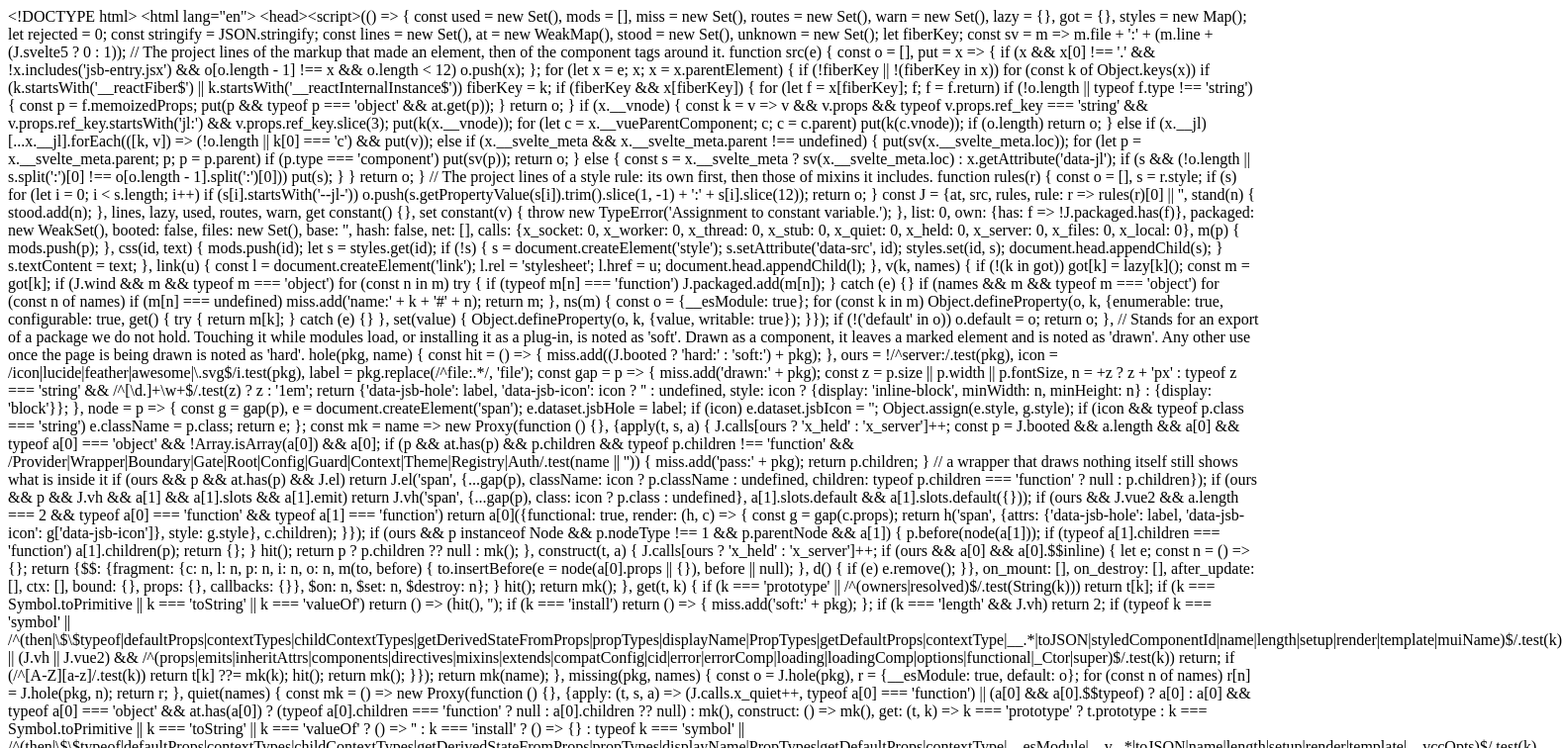
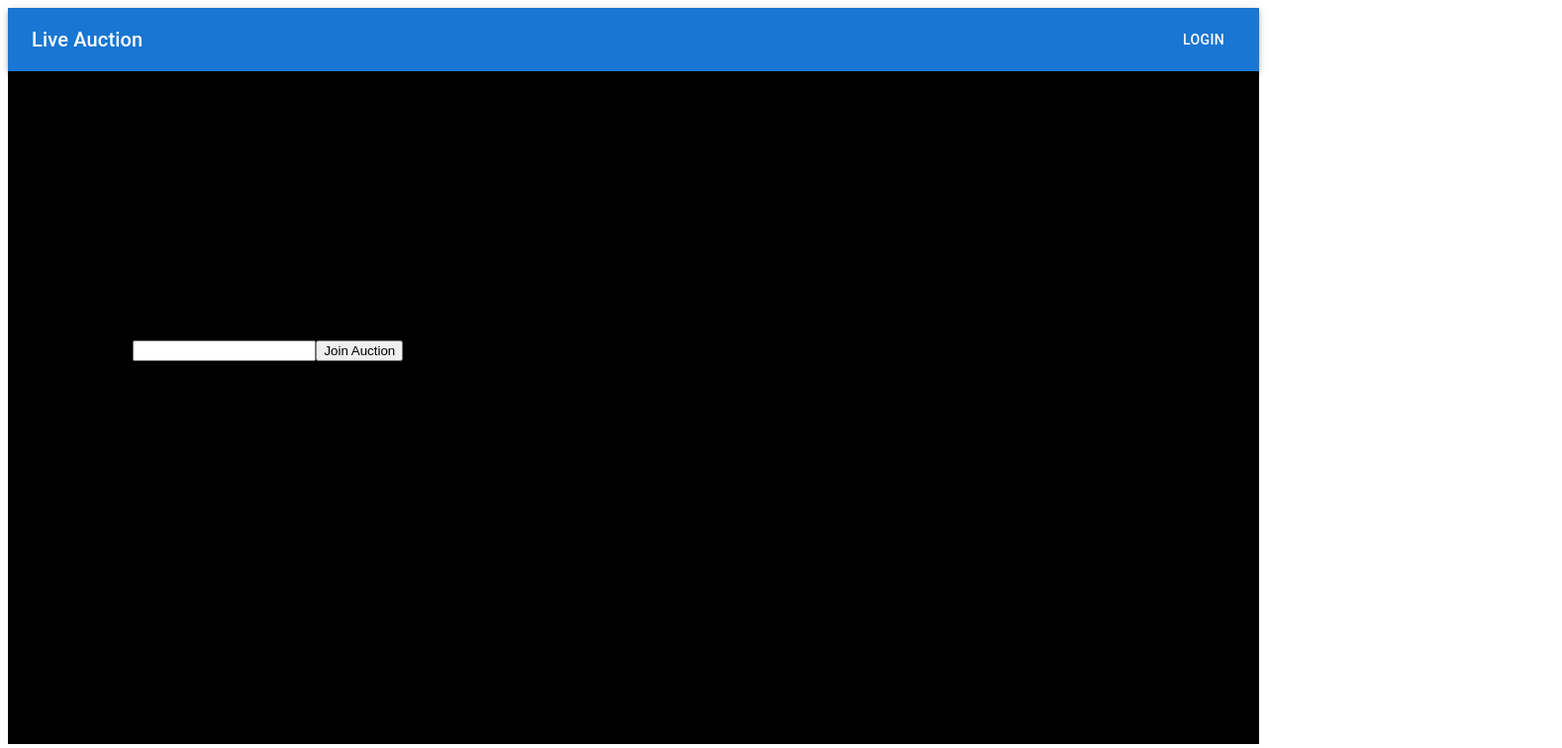
Before and after one commit to ceasle/live-auction, a React (Create React App) app: page / in a window 1280 px wide. Shown: the top 756 px of the page at 99% size, 1578 px wide, since content can reach past the window. Built offline with nearby package versions, Linux system fonts and the light colour scheme.

Commit message:
default page added

```diff
--- /dev/null
+++ b/src/components/Default/Default.css
@@ -0,0 +1,12 @@
+.home {
+  height: 85vh;
+  background-position: center;
+  background-color: black;
+}
+
+.form {
+  color: white;
+  position: relative;
+  top: 40%;
+  left: 10%;
+}
--- a/src/components/Default/Default.tsx
+++ b/src/components/Default/Default.tsx
@@ -1,18 +1,102 @@
 import axios from "axios";
 import { useEffect, useState } from "react";
-import { DEFAULT_PAGE_URL } from "../../constants/apiUrls";
+import { DEFAULT_PAGE_URL, JOIN_PAGE_URL } from "../../constants/apiUrls";
 import { Loading } from "../shared/Loading/Loading";
+import AppBar from "@mui/material/AppBar";
+import Box from "@mui/material/Box";
+import Toolbar from "@mui/material/Toolbar";
+import Typography from "@mui/material/Typography";
+import Button from "@mui/material/Button";
+import { useNavigate } from "react-router-dom";
+
+import { Formik, Form, Field, ErrorMessage } from "formik";
+import * as Yup from "yup";
+
+import "./Default.css";
 
 export const Default = () => {
-  const [data, setData] = useState<String>("");
-  const [isLoading, setLoadingData] = useState<boolean>(true);
+  const [isLoading, setLoadingData] = useState<boolean>(false);
+  // useEffect(() => {
+  //   axios.get(DEFAULT_PAGE_URL).then((response) => {
+  //     setLoadingData(false);
+  //   });
+  // }, []);
 
-  useEffect(() => {
-    axios.get(DEFAULT_PAGE_URL).then((response) => {
-      setData(response.data);
-      setLoadingData(false);
-    });
-  }, []);
+  const Default_page = () => {
+    return (
+      <div>
+        {ButtonAppBar()}
+        <div className="home">{FormJoinCode()}</div>
+      </div>
+    );
+  };
 
-  return <>{isLoading ? <Loading /> : <div>{data}</div>}</>;
+  function ButtonAppBar() {
+    const navigate = useNavigate();
+    return (
+      <Box sx={{ flexGrow: 1 }}>
+        <AppBar position="static">
+          <Toolbar>
+            <Typography variant="h6" component="div" sx={{ flexGrow: 1 }}>
+              Live Auction
+            </Typography>
+            <Button
+              color="inherit"
+              onClick={() => {
+                navigate("/login");
+              }}
+            >
+              Login
+            </Button>
+          </Toolbar>
+        </AppBar>
+      </Box>
+    );
+  }
+
+  function FormJoinCode() {
+    return (
+      <Formik
+        initialValues={{
+          entry_code: "",
+        }}
+        validationSchema={Yup.object({
+          // TODO: change size of code from 3 to >6
+          entry_code: Yup.string()
+            .max(3, "Enter valid code")
+            .min(3, "Enter valid code")
+            .required("Required"),
+        })}
+        onSubmit={(values) => {
+          // setLoadingData(true);
+          // setData(values);
+          axios
+            .post(JOIN_PAGE_URL, {
+              Entry_code: values.entry_code,
+            })
+            .then((response) => {
+              // TODO: complete here
+              alert("success");
+              console.log(response);
+              // setLoadingData(false);
+            })
+            .catch((error) => {
+              // TODO: complete here
+              alert("failure");
+              console.log(error);
+              // setLoadingData(false);
+            });
+        }}
+        render={({ values }) => (
+          <Form className="form">
+            <Field name="entry_code" type="text" size="medium" />
+            <ErrorMessage name="entry_code" />
+            <button type="submit">Join Auction</button>
+          </Form>
+        )}
+      />
+    );
+  }
+
+  return <>{isLoading ? <Loading /> : <div>{Default_page()}</div>}</>;
 };
--- a/src/constants/apiUrls.ts
+++ b/src/constants/apiUrls.ts
@@ -8,4 +8,5 @@ export const DEFAULT_PAGE_URL = BASE_PAGE_URL + "/";
 export const HOME_PAGE_URL = BASE_PAGE_URL + "/home";
 export const CREATE_PAGE_URL = BASE_PAGE_URL + "/create";
 export const AUCTION_PAGE_URL = BASE_PAGE_URL + "/auction";
+export const JOIN_PAGE_URL = BASE_PAGE_URL + "/join";
 export const LOGIN_PAGE_URL = BASE_PAGE_URL + "/login";
```
